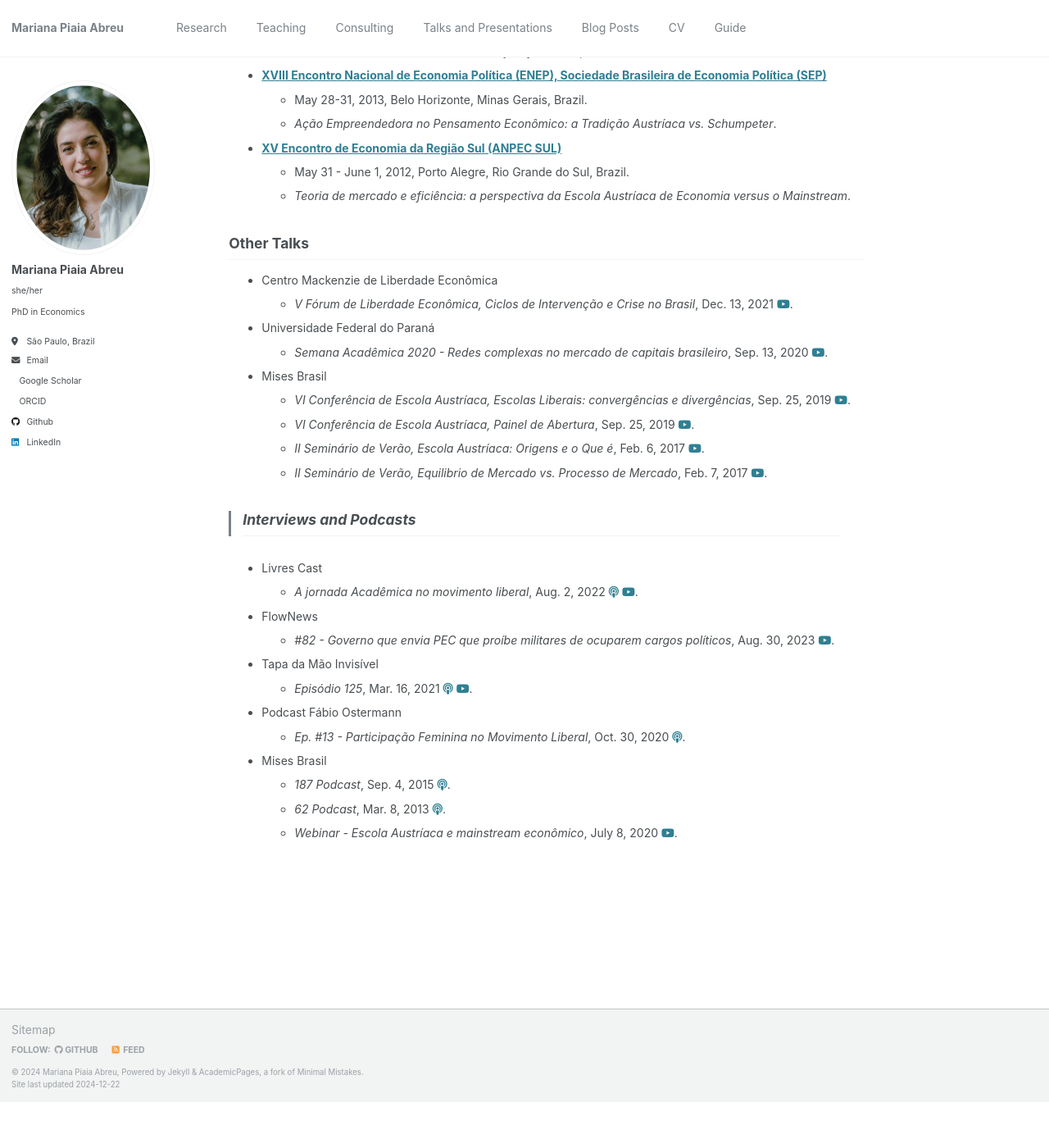
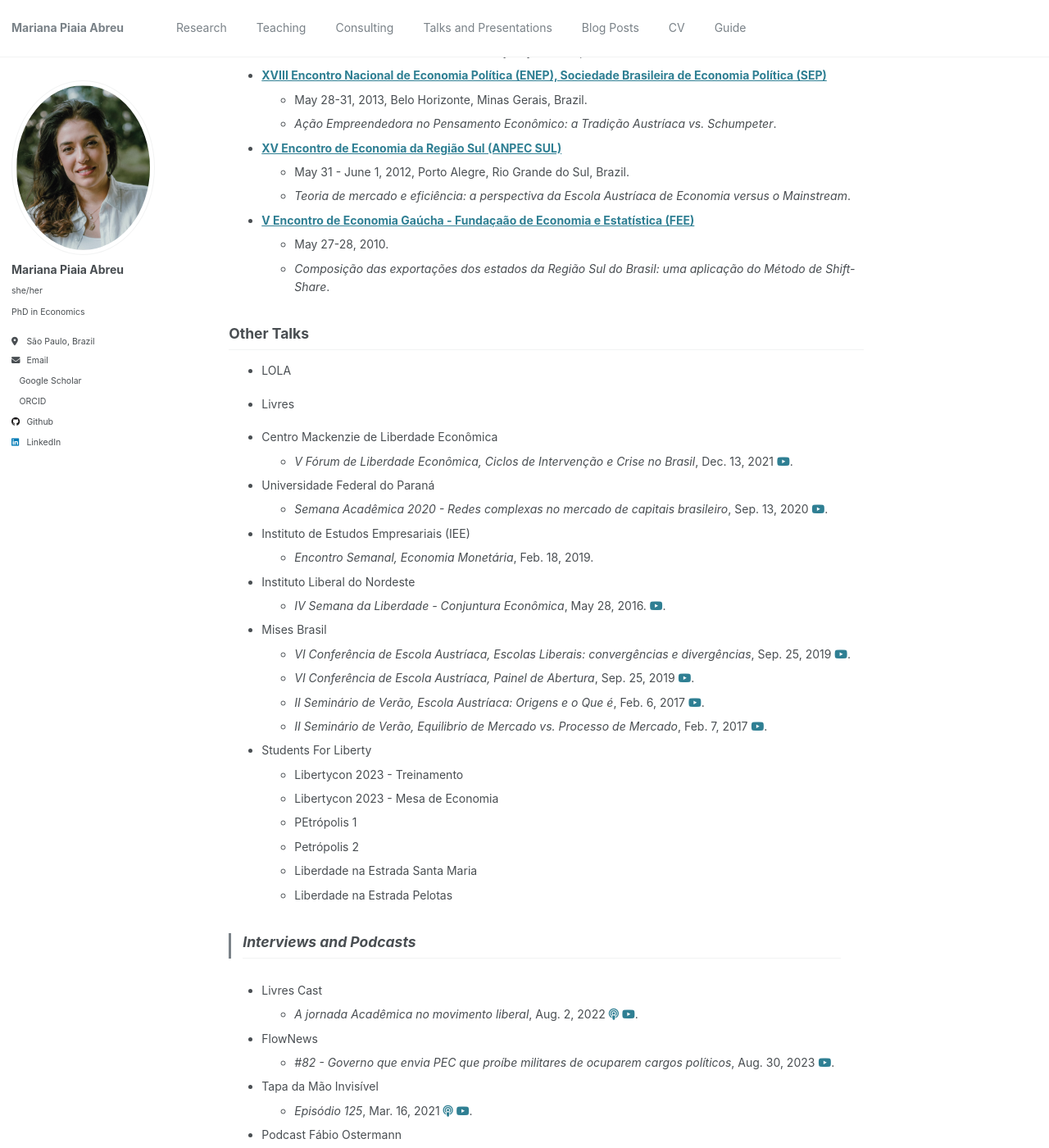
Before and after one commit to piaiaabreu/piaiaabreu.github.io, a Jekyll site: the page built from _pages/talks.md, in a window 1280 px wide and 1400 px high, scrolled down 563 px. Shown: the whole window at 82% size. Built offline with Jekyll 4.4.1, drawn with Linux system fonts in a browser that asks for light colours; a style sheet for code colours, icons or effects is not loaded; before the commit the page ends 1908 px from its top, so only the background shows below that; some of the changed text lies outside the part shown.

Commit message:
Update talks.md

```diff
--- a/_pages/talks.md
+++ b/_pages/talks.md
@@ -33,8 +33,16 @@ redirect_from:
   * May 31 - June 1, 2012, Porto Alegre, Rio Grande do Sul, Brazil.
   * _Teoria de mercado e eficiência: a perspectiva da Escola Austríaca de Economia versus o Mainstream_.
 
+* **[V Encontro de Economia Gaúcha - Fundaçaão de Economia e Estatística (FEE)](https://arquivofee.rs.gov.br/eventos/encontro-de-economia-gaucha/5-encontro-de-economia-gaucha-2010/)**
+  * May 27-28, 2010.
+  * _Composição das exportações dos estados da Região Sul do Brasil: uma aplicação do Método de Shift-Share_.
 
 ## Other Talks
+
+* LOLA
+
+* Livres
+
 
 * Centro Mackenzie de Liberdade Econômica
   * _V Fórum de Liberdade Econômica, Ciclos de Intervenção e Crise no Brasil_, Dec. 13, 2021
@@ -44,6 +52,12 @@ redirect_from:
   * _Semana Acadêmica 2020 - Redes complexas no mercado de capitais brasileiro_, Sep. 13, 2020
   <a href="https://www.youtube.com/live/sMzDso8iPuY?si=JSNBJn2mXFrqrLMw" target="_blank" title="YouTube"><i class="fab fa-youtube"></i></a>.
 
+* Instituto de Estudos Empresariais (IEE)
+  * _Encontro Semanal, Economia Monetária_, Feb. 18, 2019.
+
+* Instituto Liberal do Nordeste
+  * _IV Semana da Liberdade - Conjuntura Econômica_, May 28, 2016.
+   <a href=" https://youtu.be/rxwvMzuUVVw?si=Qouv0MdUAjic1wog" target="_blank" title="YouTube"><i class="fab fa-youtube"></i></a>.
 
 * Mises Brasil
   * _VI Conferência de Escola Austríaca, Escolas Liberais: convergências e divergências_, Sep. 25, 2019
@@ -55,6 +69,13 @@ redirect_from:
   * _II Seminário de Verão, Equilibrio de Mercado vs. Processo de Mercado_, Feb. 7, 2017
   <a href="https://youtu.be/u1d268PxTjU?si=7IXXBnUWkMsnApWh" target="_blank" title="YouTube"><i class="fab fa-youtube"></i></a>.
 
+* Students For Liberty
+  * Libertycon 2023 - Treinamento
+  * Libertycon 2023 - Mesa de Economia
+  * PEtrópolis 1
+  * Petrópolis 2
+  * Liberdade na Estrada Santa Maria
+  * Liberdade na Estrada Pelotas
 
 > ## Interviews and Podcasts
 
@@ -70,12 +91,15 @@ redirect_from:
 * Tapa da Mão Invisível
   * _Episódio 125_, Mar. 16, 2021
   <a href="https://open.spotify.com/episode/75ZB7hbQ9lW8oFXH0jEpUK?si=jnJGC51MT-2prPZKn2YmgA" target="_blank" title="Podcast"><i class="fas fa-podcast"></i></a>
-  <a href="https://youtu.be/ptNgCRWeouY?si=wFBIkjkEtubFUDaI" target="_blank" title="YouTube"><i class="fab fa-youtube"></i></a>.
-
+  <a href="https://www.youtube.com/watch?v=40oyzQMb1Qg&t=391s" target="_blank" title="YouTube"><i class="fab fa-youtube"></i></a>.
 
 * Podcast Fábio Ostermann
   * _Ep. #13 - Participação Feminina no Movimento Liberal_, Oct. 30, 2020
   <a href="https://open.spotify.com/episode/3m2ZLAeeOMuILSWuhszoIb?si=cHxjAqDfSXOOJgbaJ-zpnw" target="_blank" title="Podcast"><i class="fas fa-podcast"></i></a>.
+
+* MyNews
+  * _Treta do ICMS, a indústria que só encolhe e o coronavírus no Congresso_, Feb. 4, 2020
+  <a href="https://www.youtube.com/watch?v=HlgwiRA-Fn8&t=49s" target="_blank" title="YouTube"><i class="fab fa-youtube"></i></a>.
 
 * Mises Brasil
   * _187 Podcast_, Sep. 4, 2015
@@ -84,3 +108,7 @@ redirect_from:
   <a href="https://open.spotify.com/episode/6ThrI3DNnpTf8DkfpUh1t8?si=OfvlQBUxQ5mOxmKWHw-jrg" target="_blank" title="Podcast"><i class="fas fa-podcast"></i></a>.
   * _Webinar - Escola Austríaca e mainstream econômico_, July 8, 2020
   <a href="https://www.youtube.com/live/sMzDso8iPuY?si=JSNBJn2mXFrqrLMw" target="_blank" title="YouTube"><i class="fab fa-youtube"></i></a>.
+  * _Webinar - Moeda, inflação e o futuro da economia_, Aug. 13, 2020
+  <a href="https://www.youtube.com/live/yIRxjJLL3a4?si=70j6xd5bgv6cw0aC" target="_blank" title="YouTube"><i class="fab fa-youtube"></i></a>.
+ * _Webinar - Descomplicando o economês_, Sep. 10, 2020
+  <a href="https://www.youtube.com/live/xjoIzcGiTzA?si=6MDypzPjdwks8UVZ" target="_blank" title="YouTube"><i class="fab fa-youtube"></i></a>.
```
